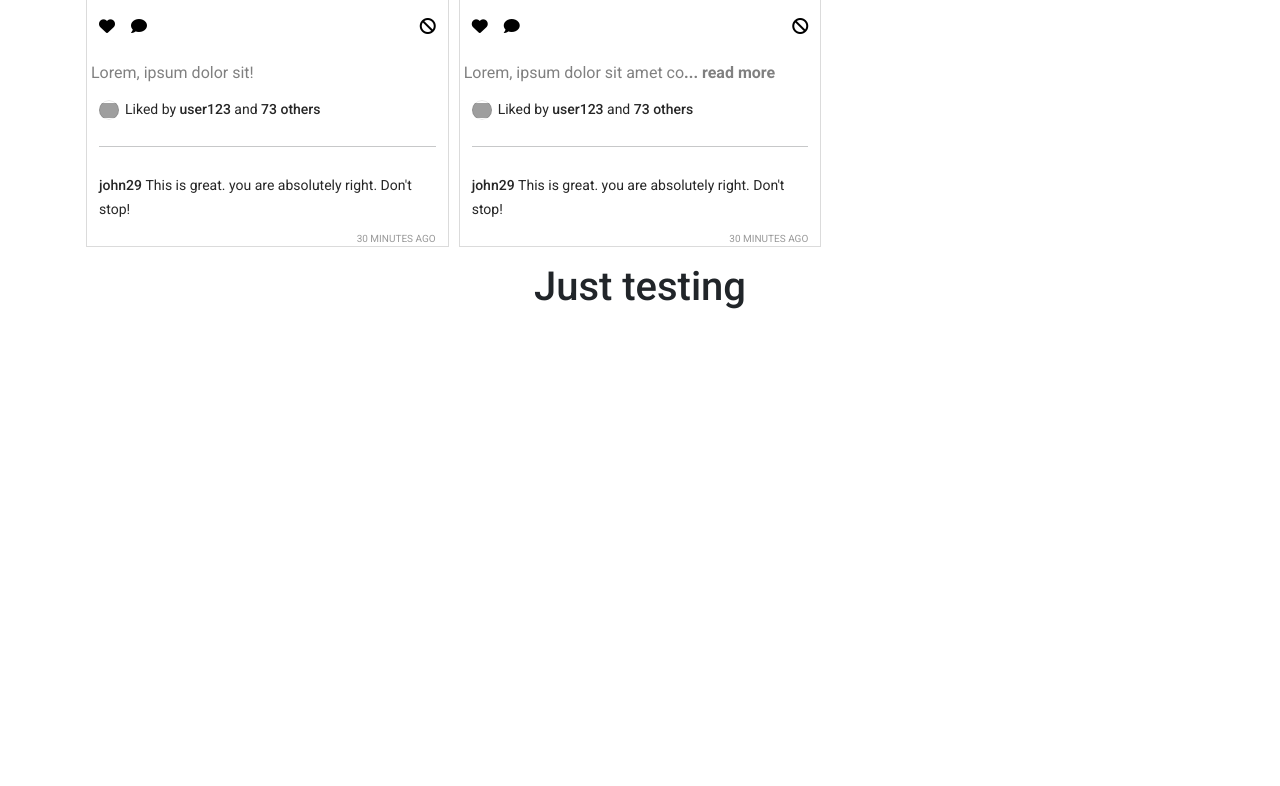
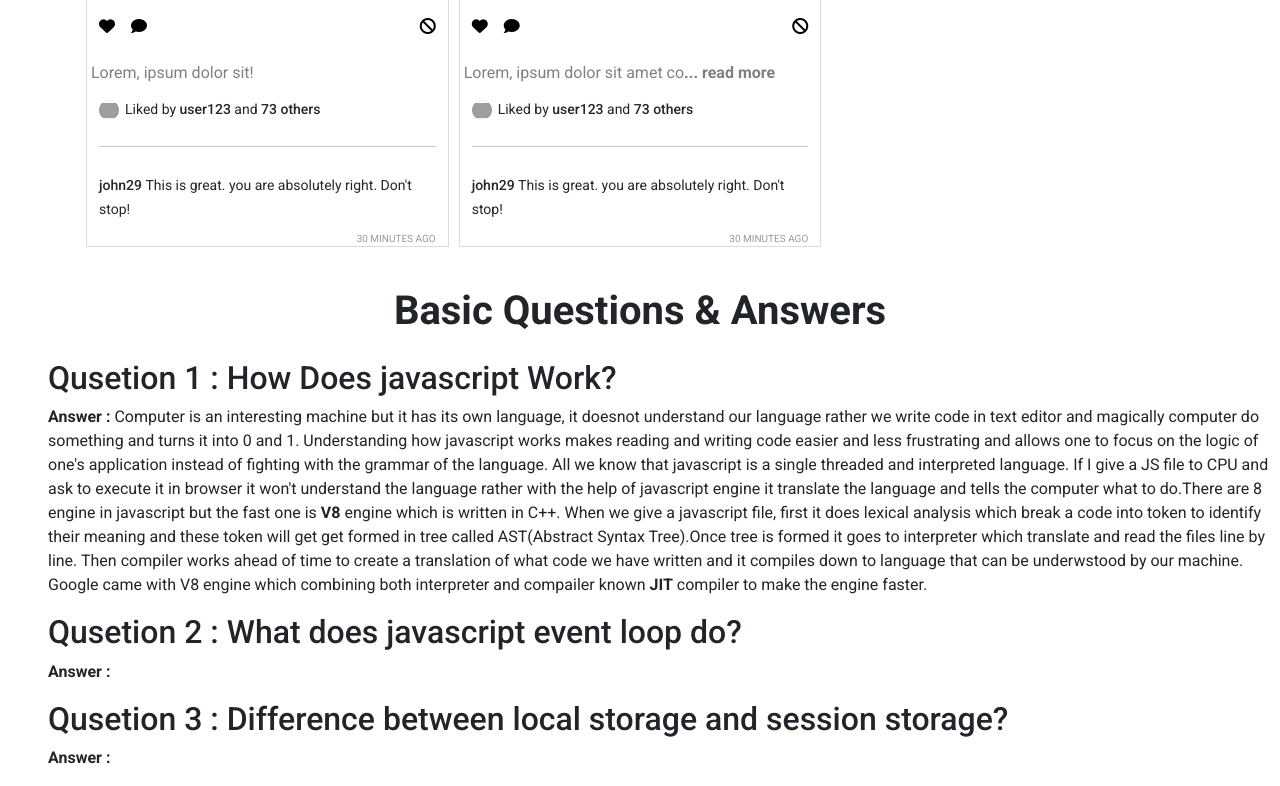
Before and after one commit to JubayerAhmmodShuvo/Insta_Sohor, a plain HTML site: page index.html in a window 1280 px wide. Shown: the part 1285-2071 px from the top of the page. Before the commit the page ends 1604 px from the top, so only its background shows below. Drawn offline with nearby package versions, Linux system fonts and the light colour scheme; grey boxes are pictures that could not be loaded.

Commit message:
first question answered

```diff
--- a/index.html
+++ b/index.html
@@ -55,7 +55,17 @@
         </div>
     </main>
     <section>
-        <h1 class="text-center">Just testing</h1>
+        <h1 class="text-center fw-bold m-4">Basic Questions & Answers</h1>
+        <section class="ms-lg-5 ">
+            <h2>Qusetion 1 : How Does javascript Work?  </h2>
+            <p><strong>Answer : </strong>Computer is an interesting machine but it has its own language, it doesnot understand our language rather we write code in text editor and magically computer do something and turns it into 0 and 1. Understanding how javascript works makes reading and writing code easier and less frustrating and allows one to focus on the logic of one's application instead of fighting with the grammar of the language. All we know that javascript is a single threaded and interpreted language. If I give a JS file to CPU and ask to execute it in browser it won't understand the language rather with the help of javascript engine it translate the language and tells the computer what to do.There are 8 engine in javascript but the fast one is <strong>V8</strong> engine which is written in C++. When we give a javascript file, first it does lexical analysis which break a code into token to identify their meaning and these token will get get formed in tree called AST(Abstract Syntax Tree).Once tree is formed it goes to interpreter which translate and read the files line by line. Then compiler works ahead of time to create a translation of what code we have written and it compiles down to language that can be underwstood by our machine. Google came with V8 engine which combining both interpreter and compailer known <strong>JIT</strong> compiler to make the engine faster. </p>
+            <h2>Qusetion 2 : What does javascript event loop do?  </h2>
+            <p><strong>Answer : </strong> </p>
+            <h2>Qusetion 3 : Difference between local storage and session storage?  </h2>
+            <p><strong>Answer : </strong> </p>
+
+        </section>
+
     </section>
     <footer></footer>
 
```
